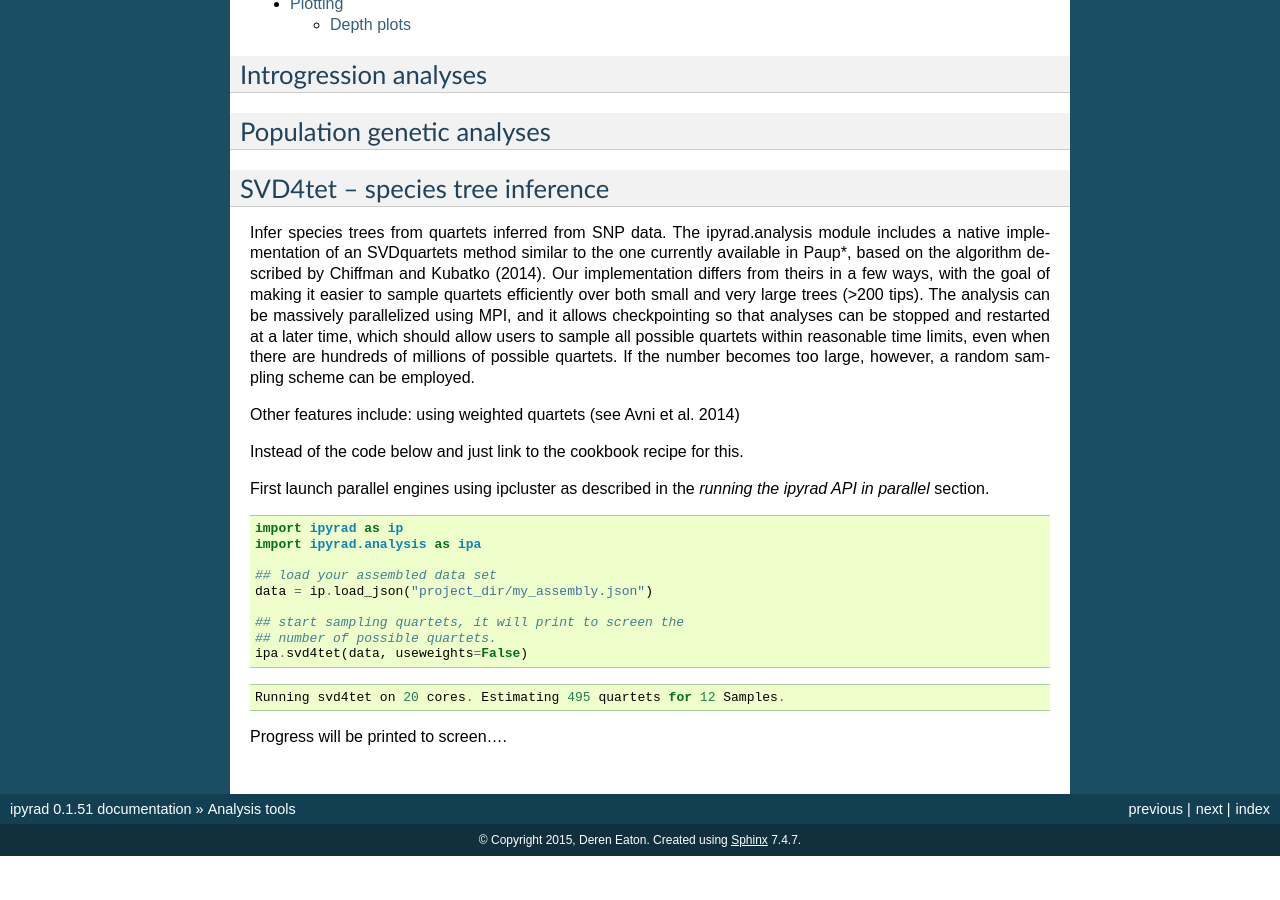
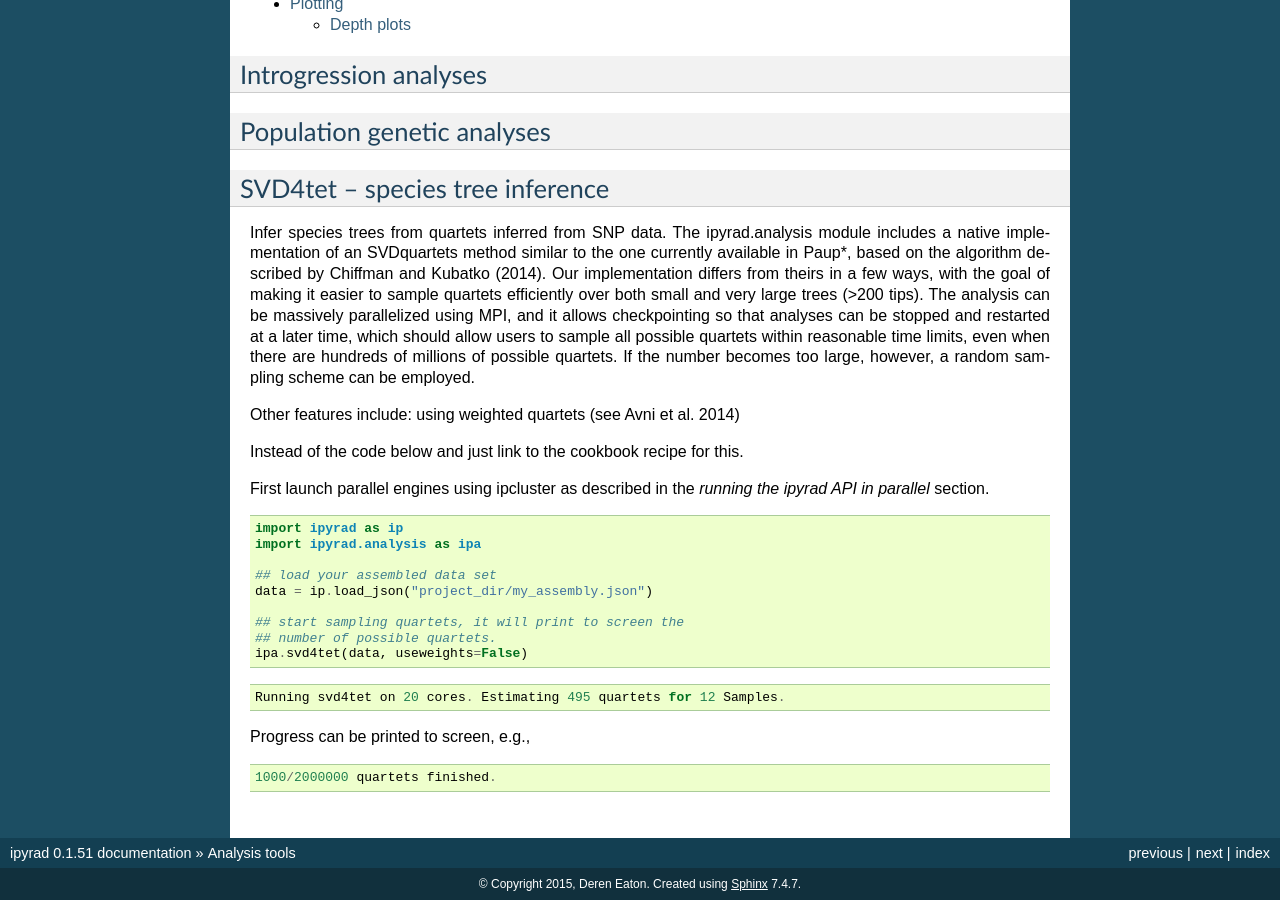
Before and after one commit to dereneaton/ipyrad, a Sphinx documentation site: the page built from docs/analysis.rst, in a window 1280 px wide and 900 px high, scrolled down 810 px. Built offline with Sphinx 7.4.7, drawn with Linux system fonts in a browser that asks for light colours; pages that are not in the unit, such as notebooks, are missing from menus; the version number is read from the project's files by our own code; before the commit the page ends 1666 px from its top, so only the background shows below that.

```diff
--- a/docs/analysis.rst
+++ b/docs/analysis.rst
@@ -122,5 +122,8 @@ First launch parallel engines using ipcluster as described in the
     Running svd4tet on 20 cores. Estimating 495 quartets for 12 Samples.
 
 
+Progress can be printed to screen, e.g.,
 
-Progress will be printed to screen....
+.. parsed-literal::
+
+    1000/2000000 quartets finished.
--- a/docs/methods.rst
+++ b/docs/methods.rst
@@ -42,7 +42,7 @@ study of a parasite.
 
 
 .. _comparing:
-Using multiple methods
+Combining multiple methods
 --------------------------
 You could imagine that if you had a reference sequence file you might want to
 examine your data set under a number of different Assembly scenarios. For example,
--- a/docs/tutorial_intro_cli.rst
+++ b/docs/tutorial_intro_cli.rst
@@ -41,6 +41,7 @@ First make a new directory and fetch & extract the test data.
     cd ipyrad-test
     curl -O https://github.com/dereneaton/ipyrad/blob/master/tests/ipyrad_tutorial_data.tgz
     tar -xvzf ipyrad_tutorial_data.tgz
+
 
 You should now see a folder in your current directory called ``data``. This
 directory contains two files we'll be using:
```
Also changed, not shown: docs/files.rst (+30 -3 lines).
